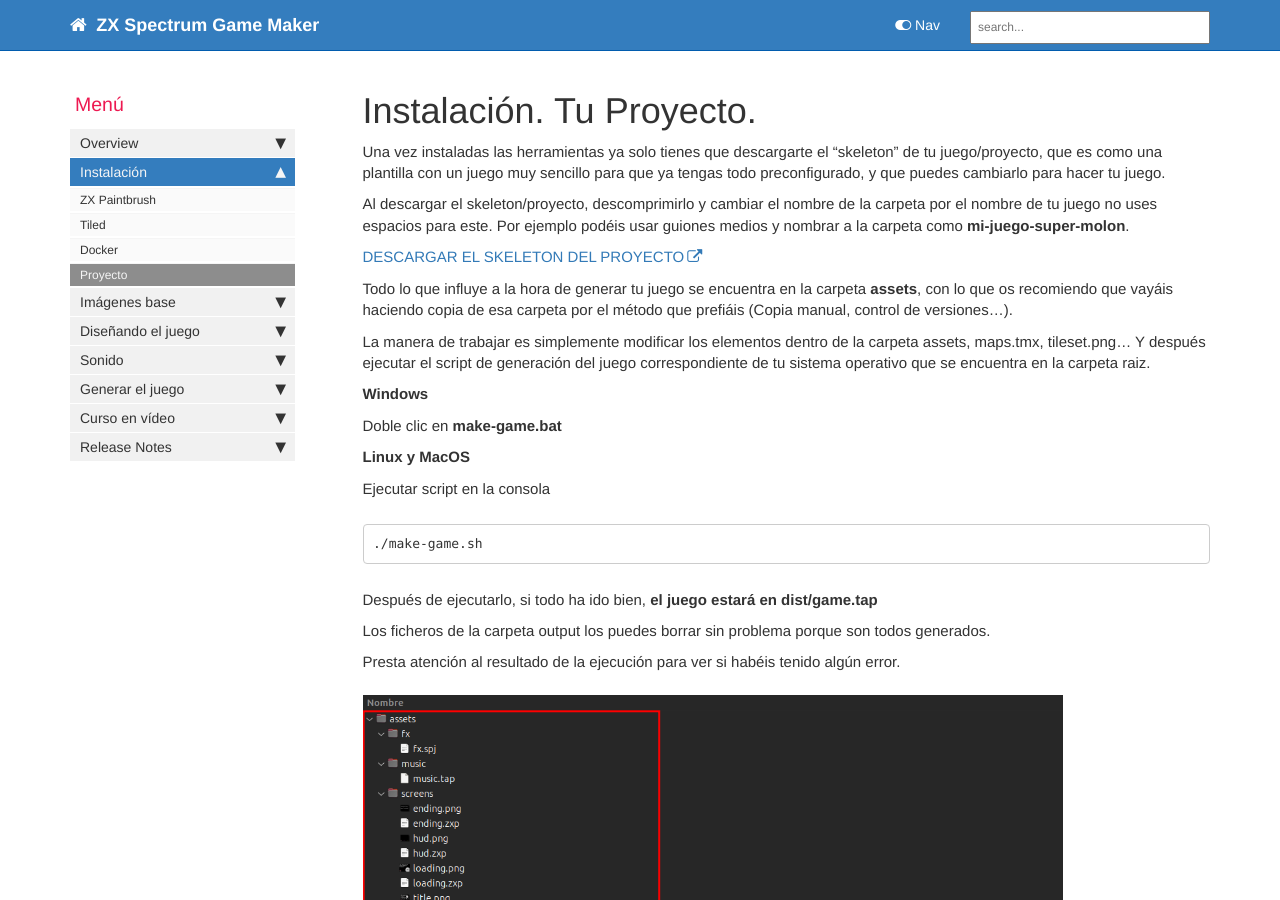
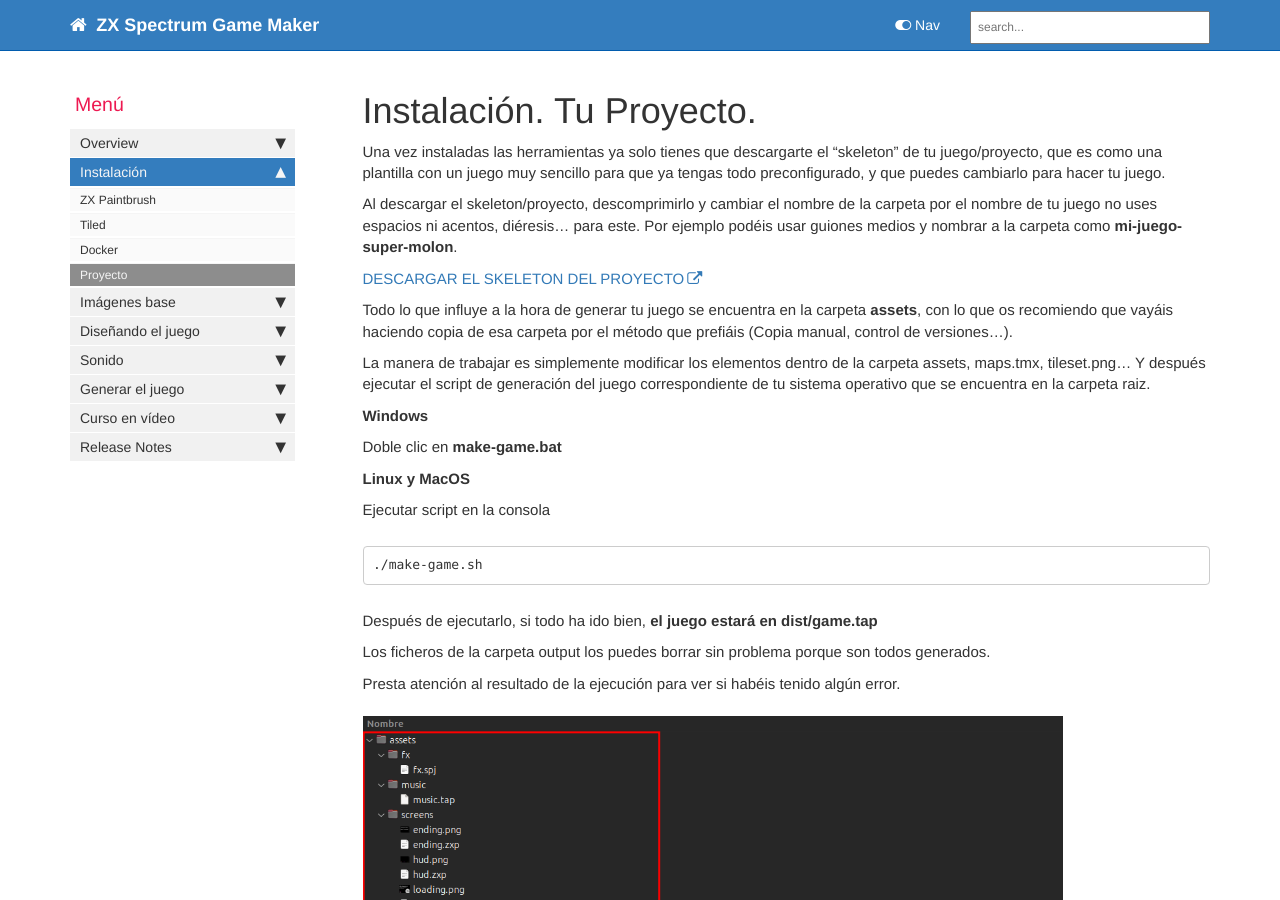
Before and after one commit to rtorralba/zx-game-maker-www, a Jekyll site: the page built from pages/mydoc/mydoc_install_skeleton_project.md, in a window 1280 px wide and 900 px high. Built offline with Jekyll 4.4.1, drawn with Linux system fonts in a browser that asks for light colours; comment, search, counter and statistics services are not loaded.

Commit message:
improve documentation

```diff
--- a/pages/mydoc/mydoc_install_skeleton_project.md
+++ b/pages/mydoc/mydoc_install_skeleton_project.md
@@ -10,7 +10,7 @@
 
 Una vez instaladas las herramientas ya solo tienes que descargarte el "skeleton" de tu juego/proyecto, que es como una plantilla con un juego muy sencillo para que ya tengas todo preconfigurado, y que puedes cambiarlo para hacer tu juego.
 
-Al descargar el skeleton/proyecto, descomprimirlo y cambiar el nombre de la carpeta por el nombre de tu juego no uses espacios para este. Por ejemplo podéis usar guiones medios y nombrar a la carpeta como **mi-juego-super-molon**.
+Al descargar el skeleton/proyecto, descomprimirlo y cambiar el nombre de la carpeta por el nombre de tu juego no uses espacios ni acentos, diéresis... para este. Por ejemplo podéis usar guiones medios y nombrar a la carpeta como **mi-juego-super-molon**.
 
 [DESCARGAR EL SKELETON DEL PROYECTO](https://github.com/rtorralba/zx-game-maker-skeleton/archive/refs/heads/main.zip)
 
```
